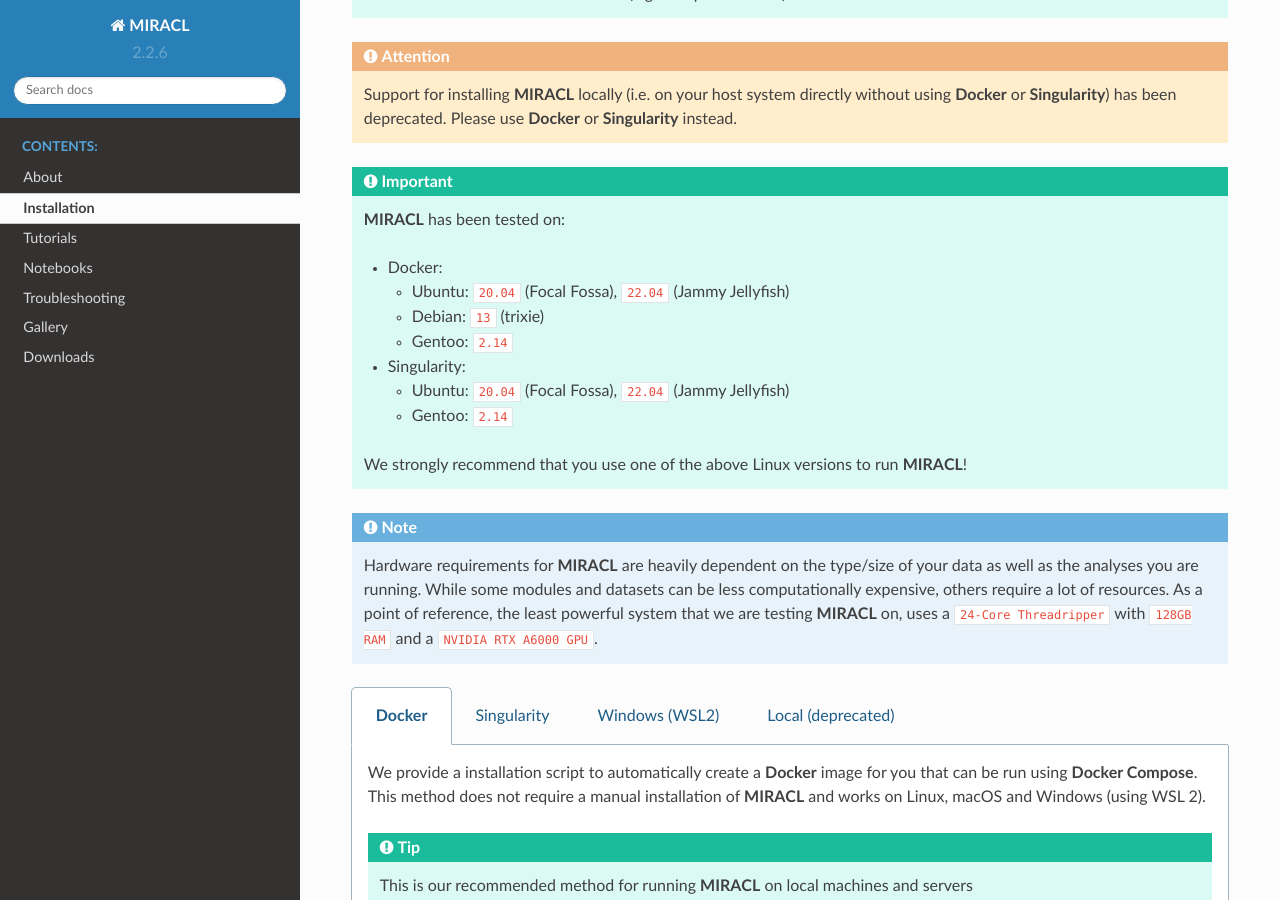
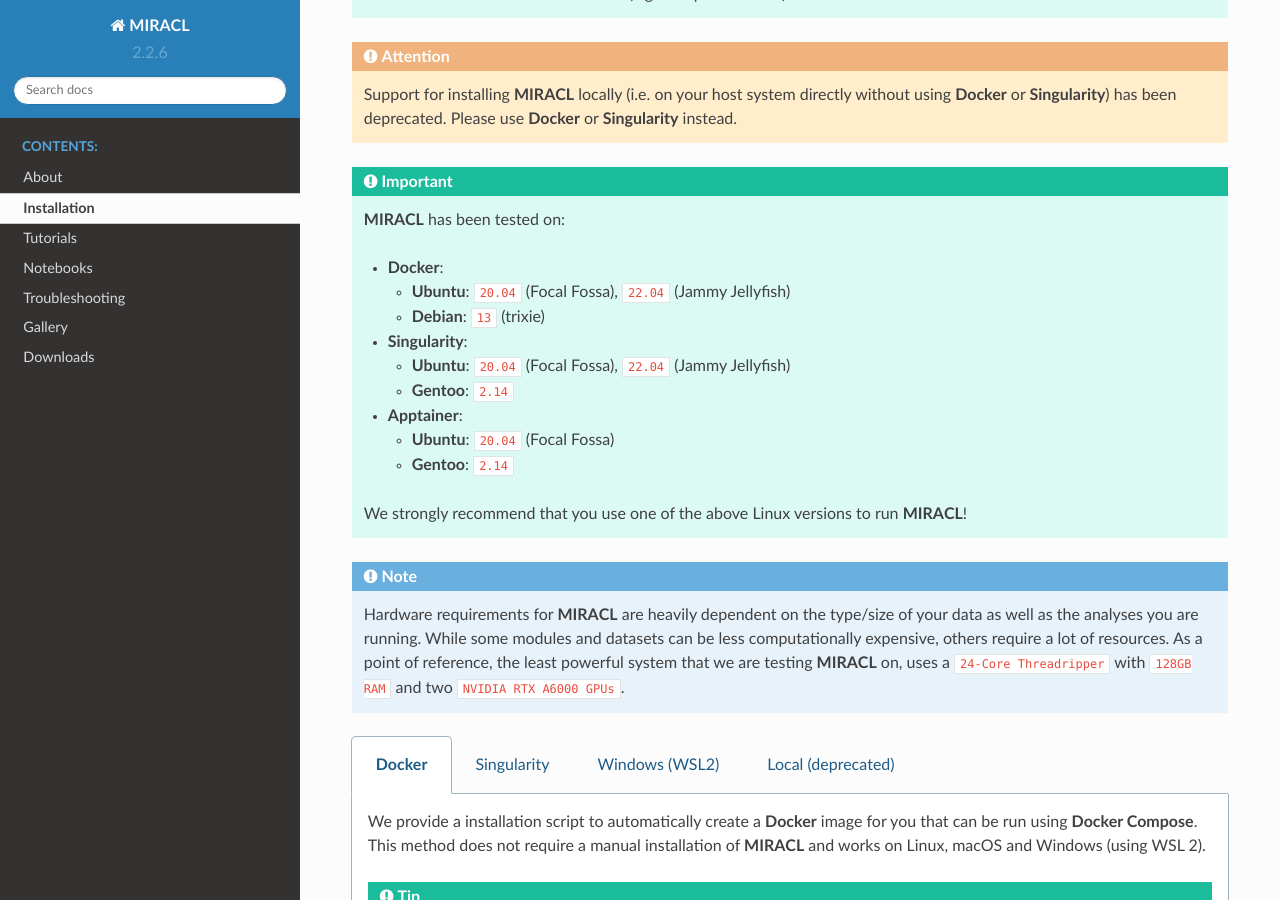
Before and after one commit to AICONSlab/MIRACL, a Sphinx documentation site: the page built from docs/installation/installation.rst, in a window 1280 px wide and 900 px high, scrolled down 291 px. Built offline with Sphinx 7.4.7 and the Read the Docs theme 2.0.0, drawn with Linux system fonts in a browser that asks for light colours.

Commit message:
[docs] make several improvements
Changed references to installation scripts. Fixed incorrect code
examples for install.sh (previously build.sh). Added information about
tested Linux version and hardware requirements.

[docs] add additional minor improvements

```diff
--- a/docs/installation/installation.rst
+++ b/docs/installation/installation.rst
@@ -18,19 +18,23 @@
 .. important::
    :program:`MIRACL` has been tested on:
 
-   * Docker:
+   * **Docker**:
 
-     * Ubuntu: ``20.04`` (Focal Fossa), ``22.04`` (Jammy Jellyfish)
+     * **Ubuntu**: ``20.04`` (Focal Fossa), ``22.04`` (Jammy Jellyfish)
 
-     * Debian: ``13`` (trixie)
+     * **Debian**: ``13`` (trixie)
 
-     * Gentoo: ``2.14``
+   * **Singularity**:
 
-   * Singularity:
+     * **Ubuntu**: ``20.04`` (Focal Fossa), ``22.04`` (Jammy Jellyfish)
 
-     * Ubuntu: ``20.04`` (Focal Fossa), ``22.04`` (Jammy Jellyfish)
+     * **Gentoo**: ``2.14``
 
-     * Gentoo: ``2.14``
+   * **Apptainer**:
+
+     * **Ubuntu**: ``20.04`` (Focal Fossa)
+
+     * **Gentoo**: ``2.14``
 
    We strongly recommend that you use one of the above Linux versions to run
    :program:`MIRACL`!
@@ -40,8 +44,8 @@
    type/size of your data as well as the analyses you are running. While
    some modules and datasets can be less computationally expensive, others
    require a lot of resources. As a point of reference, the least powerful
-   system that we are testing :program:`MIRACL` on, uses a
-   ``24-Core Threadripper`` with ``128GB RAM`` and a ``NVIDIA RTX A6000 GPU``.
+   system that we are testing :program:`MIRACL` on, uses a ``24-Core Threadripper``
+   with ``128GB RAM`` and two ``NVIDIA RTX A6000 GPUs``.
 
 .. tabs::
 
```
